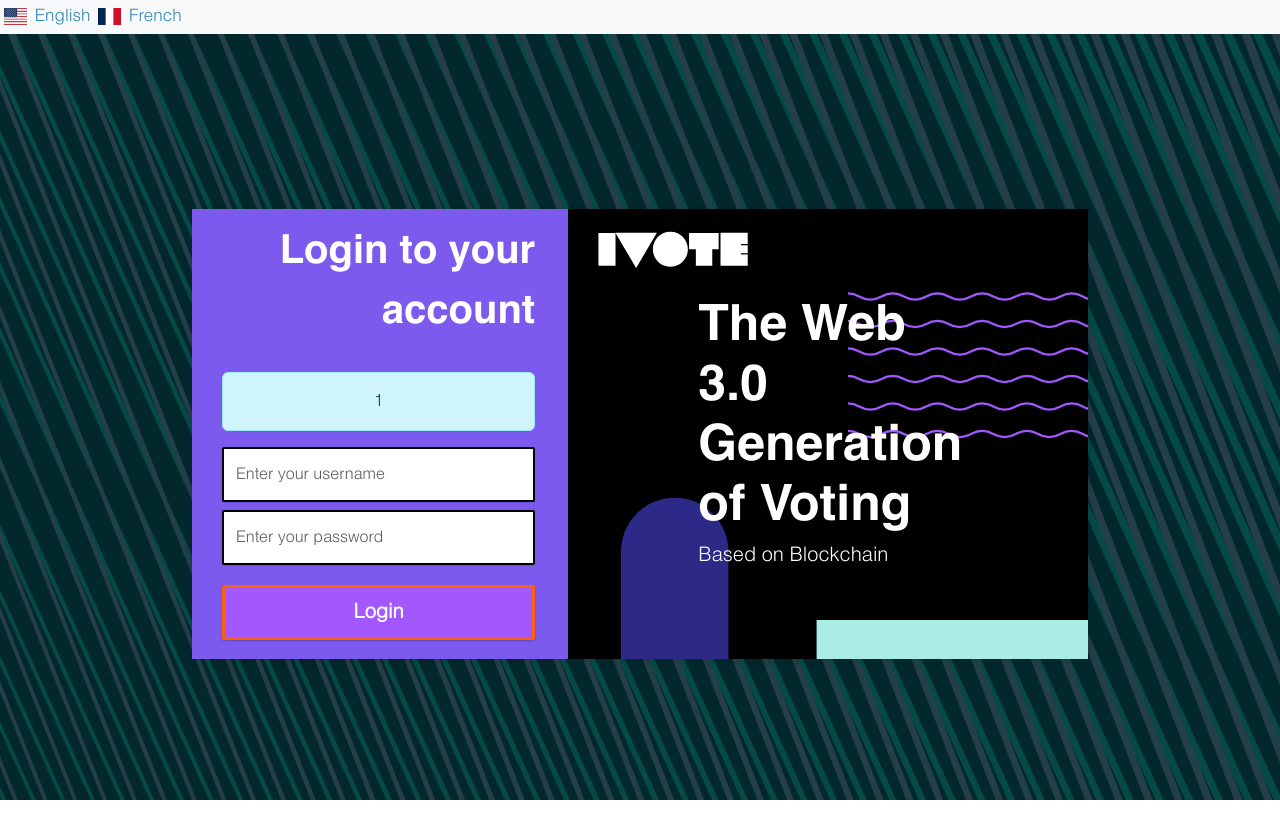
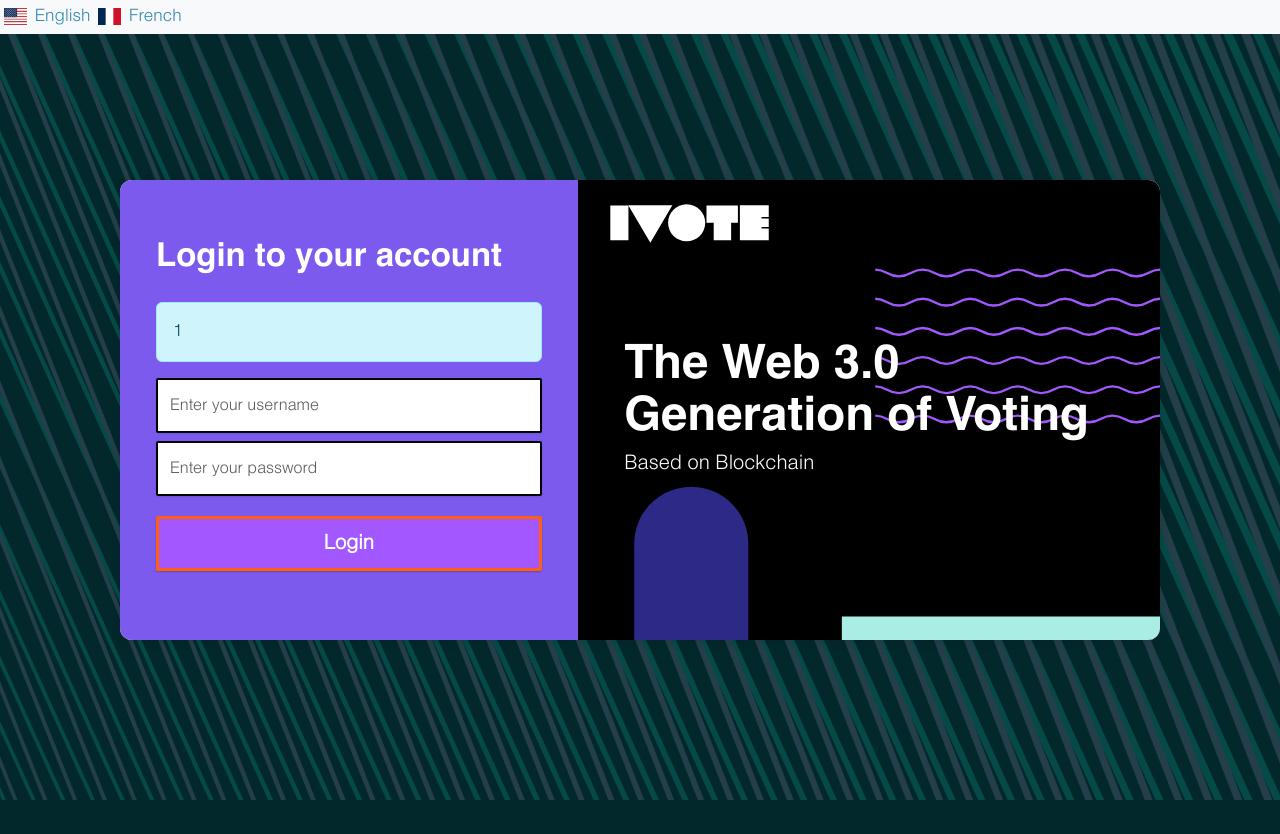
Before and after one commit to Txchrixo/IVOTE, a Laravel app: page /auth/login in a window 1280 px wide. After the commit the page ends 800 px from the top, so only its background shows below. Run offline with Laravel 10, Linux system fonts and the light colour scheme; the visitor is signed in with stand-in values (Sample User, id 1); data comes from the database, SQL or seed files in the repository; style sheets or scripts are compiled from the project's sources.

Commit message:
fix(ui): let the authentication card grow with its content
The card had a fixed 450px height with floats, so longer forms (two-factor
setup) overflowed it. It now uses flexbox with an automatic height, a fluid
title size and stacks on screens narrower than 1024px.

```diff
--- a/resources/css/main.css
+++ b/resources/css/main.css
@@ -2476,3 +2476,152 @@ body.page-bg::before {
 .metric .metric-body .title {
     overflow-wrap: anywhere;
 }
+
+/* ------------------------------------------------------------------
+ * Authentication pages (login, two-factor): the card grows with its
+ * content instead of a fixed 450px height, and stacks on small screens.
+ * ------------------------------------------------------------------ */
+body.page-bg .vertical-align-wrap {
+    position: static;
+    display: flex;
+    align-items: center;
+    justify-content: center;
+    min-height: calc(100vh - 48px);
+    padding: 24px 0;
+}
+
+body.page-bg .vertical-align-middle {
+    display: block;
+    width: 100%;
+}
+
+.auth-box {
+    display: flex;
+    width: min(1040px, 92%);
+    height: auto;
+    min-height: 460px;
+    overflow: hidden;
+    border-radius: 12px;
+}
+
+.auth-box:before,
+.auth-box .left:before,
+.auth-box .right:before {
+    content: none;
+    display: none;
+}
+
+.auth-box .left {
+    float: none;
+    flex: 0 0 44%;
+    width: auto;
+    height: auto;
+    padding: 40px 36px;
+    color: rgba(255, 255, 255, 0.92);
+    text-align: left;
+}
+
+.auth-box .left .content {
+    width: 100%;
+}
+
+.auth-box .right {
+    float: none;
+    flex: 1 1 auto;
+    width: auto;
+    height: auto;
+    /* Keep the logo (top left of the artwork) visible when the card gets taller */
+    background-position: left top;
+}
+
+.auth-box .right .text {
+    padding: 0 clamp(24px, 8%, 96px);
+}
+
+.auth-box .right .heading {
+    font-size: clamp(2rem, 1.2rem + 2.2vw, 3rem);
+    line-height: 1.1;
+}
+
+.auth-box .header {
+    margin-bottom: 24px;
+}
+
+.auth-box .lead {
+    margin: 0;
+    font-size: clamp(1.5rem, 1.1rem + 1.2vw, 2.25rem);
+    line-height: 1.2;
+    text-align: left;
+    overflow-wrap: anywhere;
+}
+
+.auth-box .auth-help {
+    margin-bottom: 16px;
+    font-size: 0.9rem;
+    line-height: 1.5;
+    color: rgba(255, 255, 255, 0.9);
+}
+
+.auth-box .auth-help ol {
+    padding-left: 1.2rem;
+    margin: 0;
+}
+
+.auth-box .auth-qr {
+    display: flex;
+    justify-content: center;
+    margin: 16px 0;
+}
+
+.auth-box .auth-qr svg {
+    width: min(200px, 100%);
+    height: auto;
+    padding: 8px;
+    background: #fff;
+    border-radius: 8px;
+}
+
+.auth-box .auth-secret {
+    display: inline-block;
+    padding: 2px 8px;
+    font-size: 0.85rem;
+    letter-spacing: 0.05em;
+    color: #fff;
+    background: rgba(0, 0, 0, 0.28);
+    border-radius: 6px;
+    word-break: break-all;
+}
+
+.auth-box details summary {
+    cursor: pointer;
+    color: rgba(255, 255, 255, 0.9);
+}
+
+.auth-box .recovery-codes {
+    display: grid;
+    grid-template-columns: repeat(2, minmax(0, 1fr));
+    gap: 8px;
+    padding: 12px;
+    margin: 0 0 16px;
+    list-style: none;
+    font-family: ui-monospace, SFMono-Regular, Menlo, Consolas, monospace;
+    color: #fff;
+    background: rgba(0, 0, 0, 0.25);
+    border-radius: 8px;
+}
+
+@media screen and (max-width: 1023px) {
+    .auth-box {
+        width: min(480px, 92%);
+        min-height: 0;
+    }
+
+    .auth-box .left {
+        flex-basis: 100%;
+        padding: 32px 24px;
+    }
+
+    .auth-box .right {
+        display: none;
+    }
+}
```
